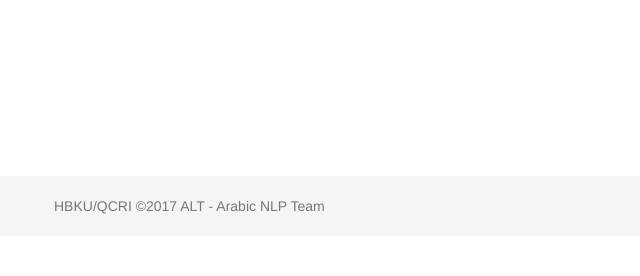
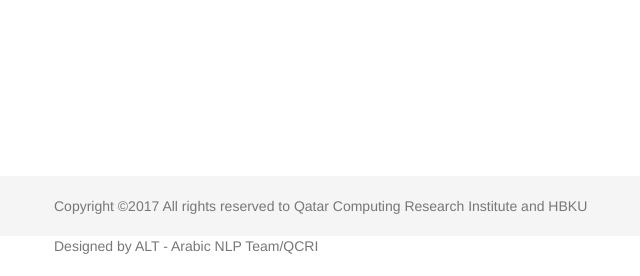
Before and after one commit to disooqi/ALT-annotation-tool, a Django app: a page that uses annotation/templates/annotation/base.html in a window 1280 px wide. Shown: the part 564-840 px from the top of the page, without its empty margins (16-656 px from the left). Before the commit the page ends 778 px from the top, so only its background shows below. Run offline with Django 3.2, Linux system fonts and the light colour scheme; data that the repository does not hold is empty; parts of the project's set-up code (start-up, migrations or seed data) failed here and were passed over; some libraries are stand-ins or nearby versions.

Commit message:
Changing the footer of the website

```diff
--- a/annotation/templates/annotation/base.html
+++ b/annotation/templates/annotation/base.html
@@ -7,8 +7,8 @@
     <meta http-equiv="X-UA-Compatible" content="IE=edge">
     <meta name="viewport" content="width=device-width, initial-scale=1">
     <!-- The above 3 meta tags *must* come first in the head; any other head content must come *after* these tags -->
-    <meta name="description" content="">
-    <meta name="author" content="">
+    <meta name="description" content="annotation, NLP, Arabic, ALT, QCRI">
+    <meta name="author" content="QCRI/ALT - disooqi">
     {#    <link rel="icon" href="http://getbootstrap.com/favicon.ico">#}
 
     <title>{% block title %}QCRI/ALT Dialectal Arabic Annotation Project{% endblock title %}</title>
@@ -101,7 +101,8 @@
 {% endblock content %}
 <footer class="footer">
     <div class="container">
-        <p class="text-muted">HBKU/QCRI &copy;2017 ALT - Arabic NLP Team</p>
+        <p class="text-muted">Copyright &copy;2017 All rights reserved to Qatar Computing Research Institute and HBKU</p>
+        <p class="text-muted">Designed by ALT - Arabic NLP Team/QCRI</p>
     </div>
 </footer>
 
```
